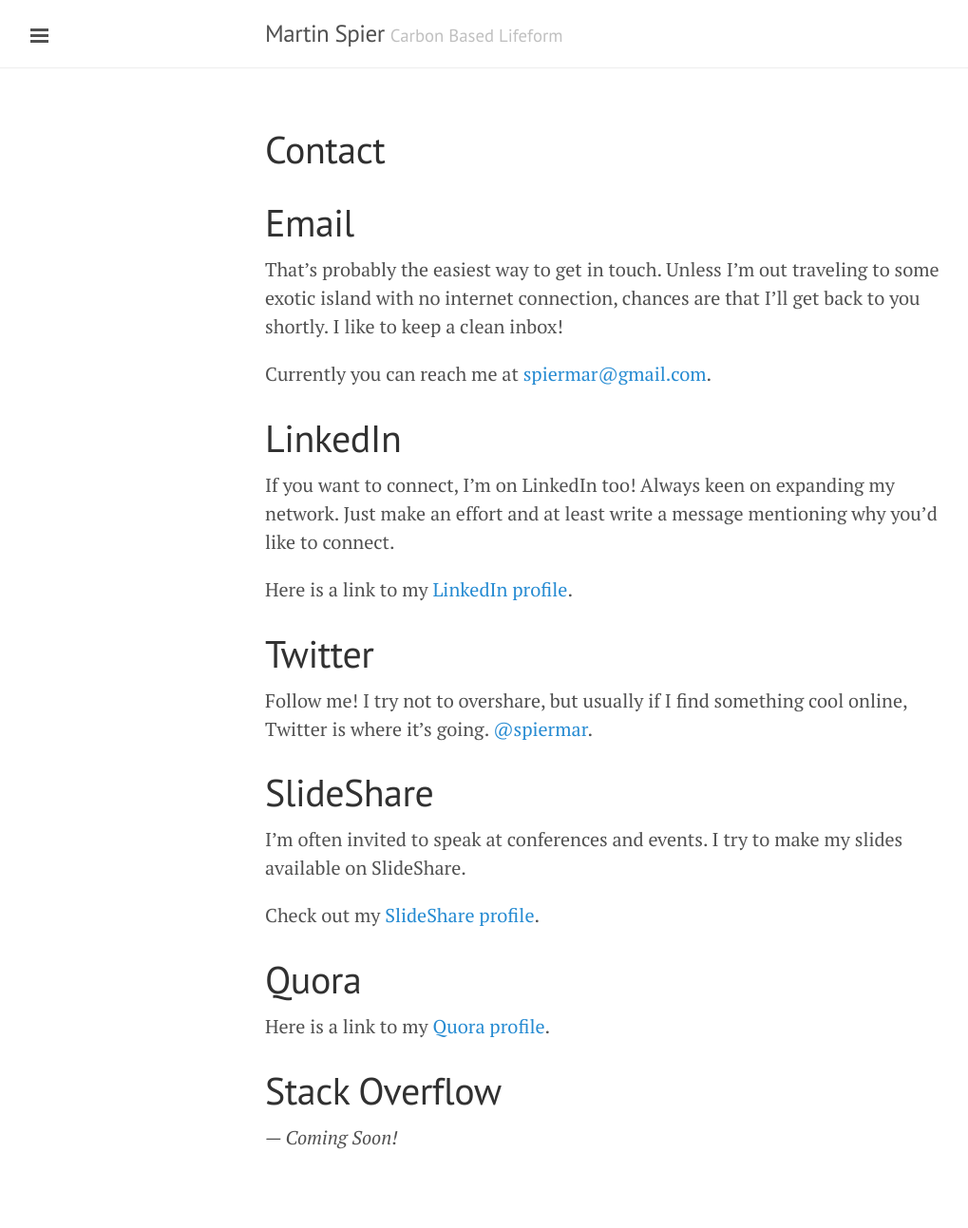
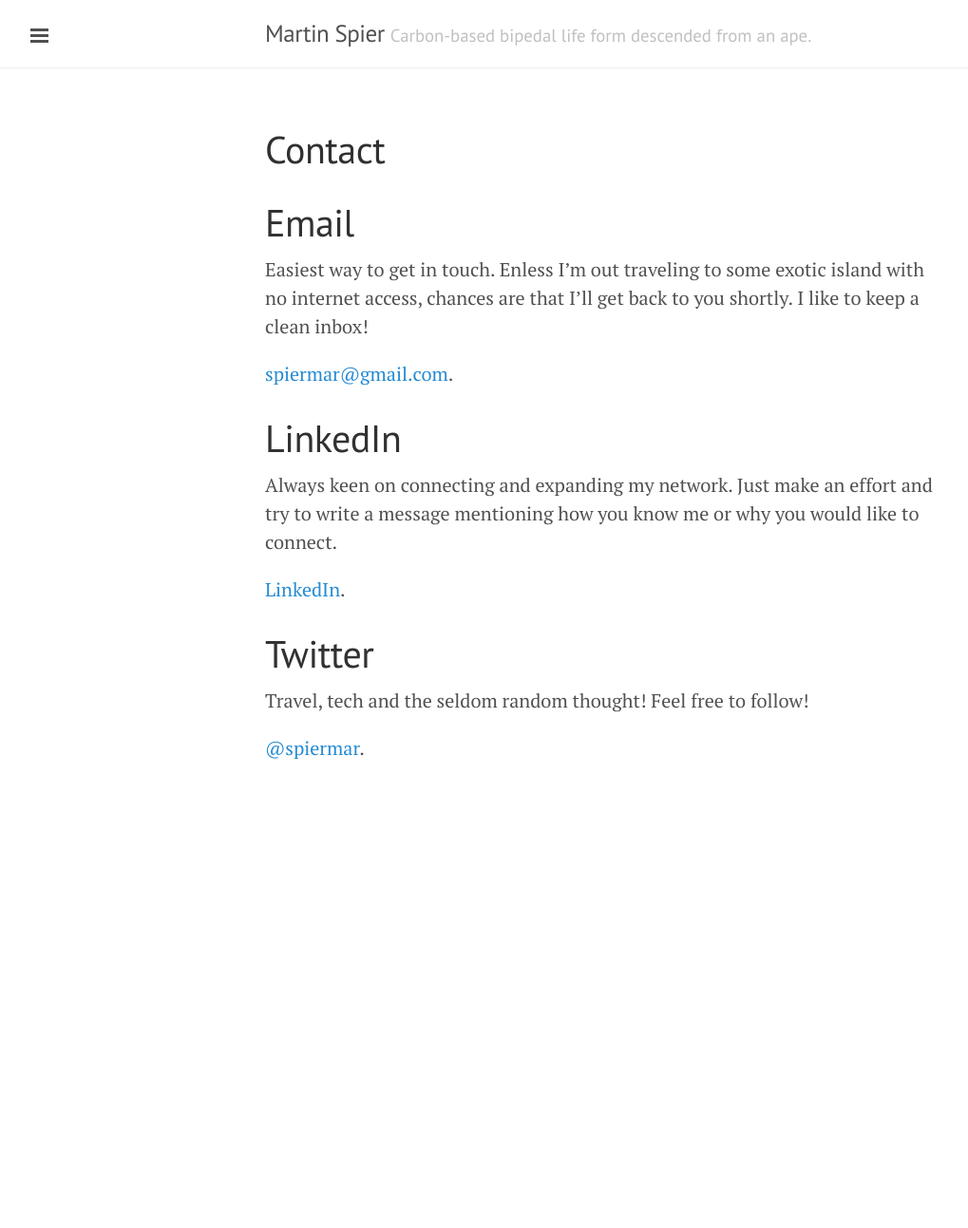
Before and after one commit to spiermar/spiermar.github.io, a Jekyll site: the page built from contact.md, in a window 1280 px wide. Shown: the whole page at 95% size, without its empty margins (1-1020 px from the left). Built offline with Jekyll 4.4.1, drawn with Linux system fonts in a browser that asks for light colours; after the commit the page ends 900 px from its top, so only the background shows below that.

Commit message:
feat: updating tagline and contact

```diff
--- a/_config.yml
+++ b/_config.yml
@@ -11,8 +11,8 @@
 
 # Setup
 title:            Martin Spier
-tagline:          'Carbon Based Lifeform'
-description:      'Performance Engineer @ Netflix.<br>CTO @ HandsOn.TV.<br>Entrepreneur. Adventurer.<br>Addicted to Travel and Electronic Music.<br>Bay Area, CA'
+tagline:          'Carbon-based bipedal life form descended from an ape.'
+description:      'Performance Engineer @ Netflix.<br>CTO @ HandsOn.TV.<br>Advisor @ monashees+<br>Entrepreneur. Adventurer. Maker.<br>Addicted to Travel and Electronic Music.<br>Bay Area, CA'
 url:              http://martinspier.io
 
 author:
--- a/contact.md
+++ b/contact.md
@@ -5,30 +5,18 @@
 
 # Email
 
-That's probably the easiest way to get in touch. Unless I'm out traveling to some exotic island with no internet connection, chances are that I'll get back to you shortly. I like to keep a clean inbox!
+Easiest way to get in touch. Enless I'm out traveling to some exotic island with no internet access, chances are that I'll get back to you shortly. I like to keep a clean inbox!
 
-Currently you can reach me at [spiermar@gmail.com](mailto:spiermar@gmail.com).
+[spiermar@gmail.com](mailto:spiermar@gmail.com).
 
 # LinkedIn
 
-If you want to connect, I'm on LinkedIn too! Always keen on expanding my network. Just make an effort and at least write a message mentioning why you'd like to connect.
+Always keen on connecting and expanding my network. Just make an effort and try to write a message mentioning how you know me or why you would like to connect.
 
-Here is a link to my [LinkedIn profile](https://www.linkedin.com/in/martinspier).
+[LinkedIn](https://www.linkedin.com/in/martinspier).
 
 # Twitter
 
-Follow me! I try not to overshare, but usually if I find something cool online, Twitter is where it's going. [@spiermar](https://twitter.com/spiermar).
+Travel, tech and the seldom random thought! Feel free to follow!
 
-# SlideShare
-
-I'm often invited to speak at conferences and events. I try to make my slides available on SlideShare.
-
-Check out my [SlideShare profile](http://www.slideshare.net/spiermar).
-
-# Quora
-
-Here is a link to my [Quora profile](http://www.quora.com/Martin-Spier).
-
-# Stack Overflow
-
-*--- Coming Soon!*
+[@spiermar](https://twitter.com/spiermar).
```
Also changed, not shown: adventures.md (line endings or trailing spaces).
